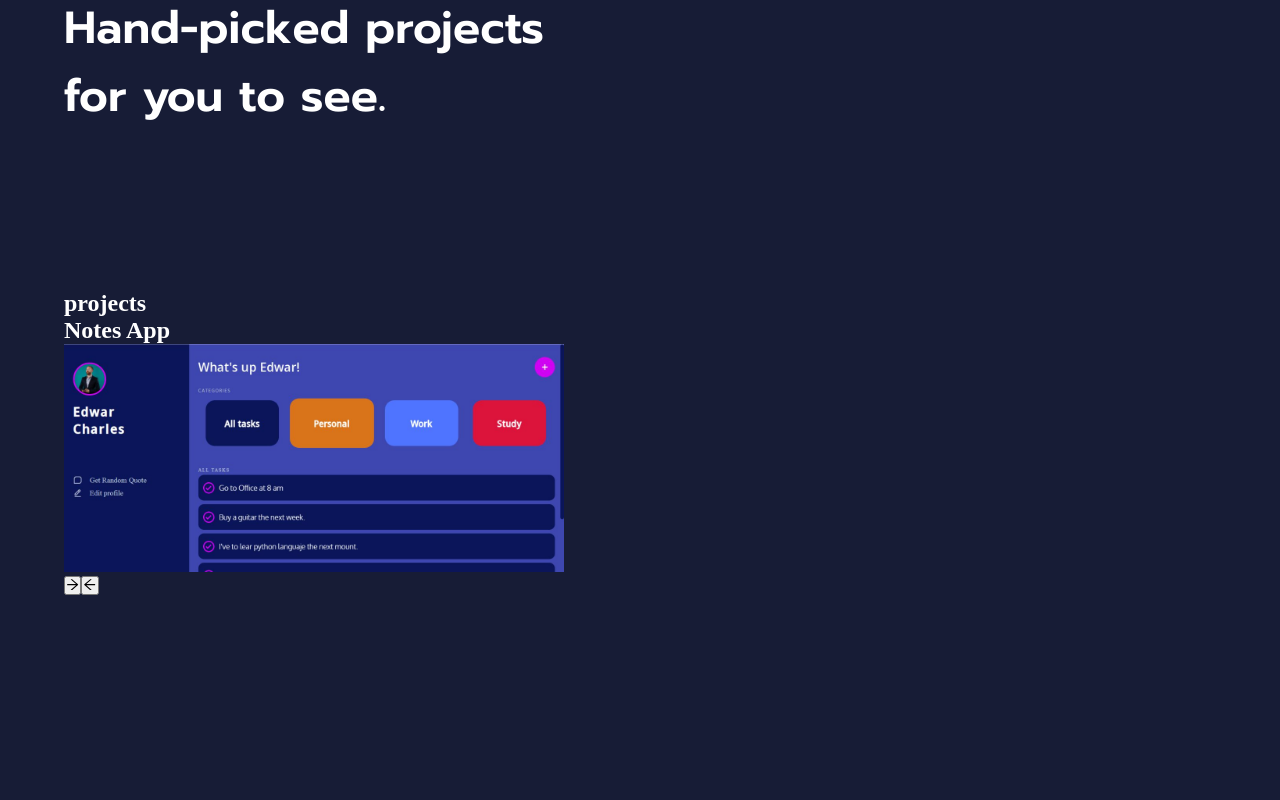
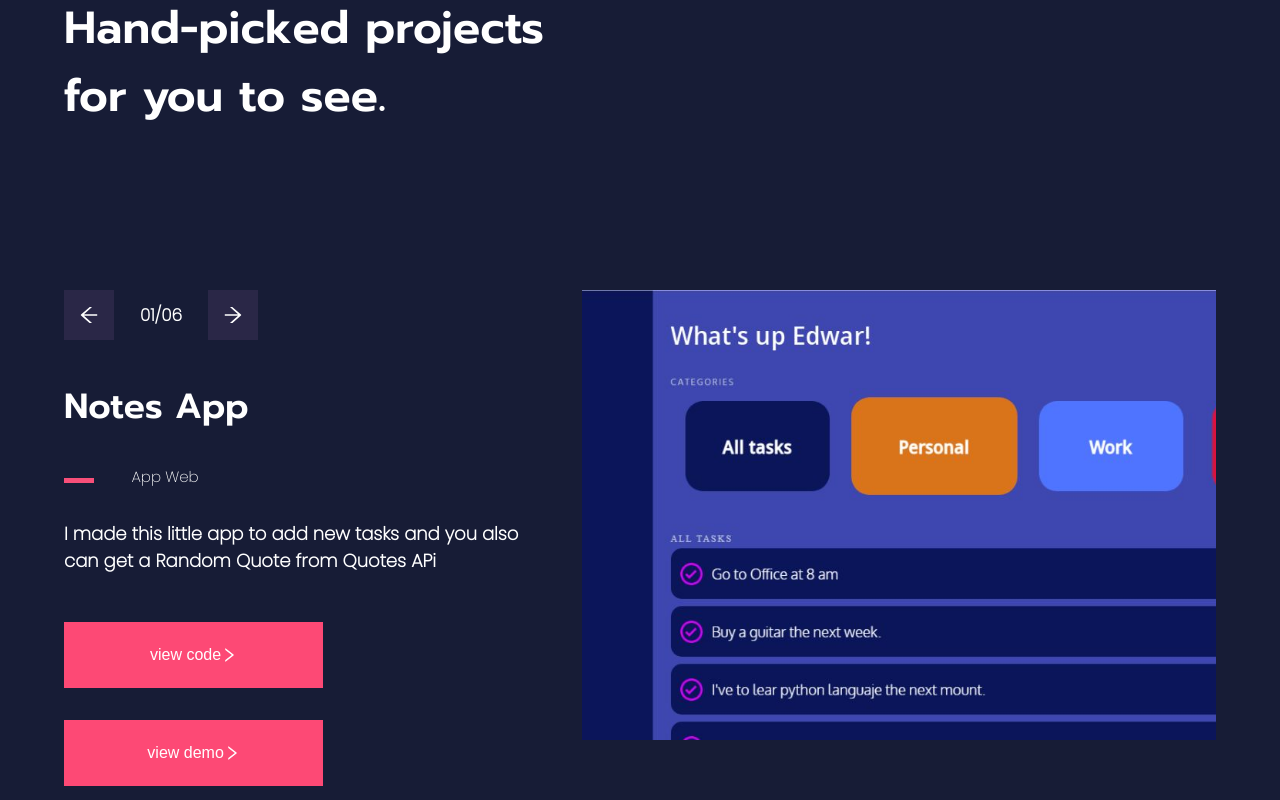
Before and after one commit to Fredvel123/fevs-portfolio, a React (Create React App) app: page / in a window 1280 px wide. Shown: the part 1180-1980 px from the top of the page. Built offline with nearby package versions, Linux system fonts and the light colour scheme; a web font is replaced by a local one.

Commit message:
I added styles to work section

```diff
--- a/src/components/work/Projects.jsx
+++ b/src/components/work/Projects.jsx
@@ -1,6 +1,6 @@
 import React, { useEffect, useRef, useState } from 'react';
 // styled componets
-import { ProjectsStyles } from '../../styles/work/projects';
+import { ProjectsStyles, Text } from '../../styles/work/projects';
 // images
 import notesApp from '../../images/notes-app.jpg'
 import gameApp from '../../images/game-app.jpg'
@@ -9,12 +9,13 @@ import photosApp from '../../images/photos-app.jpg'
 import movieApp from '../../images/movie-app.jpg'
 import dogApp from '../../images/dog-app.jpg'
 // icons
-import {ArrowRightOutlined, ArrowLeftOutlined} from '@ant-design/icons';
+import {RightOutlined, ArrowRightOutlined, ArrowLeftOutlined} from '@ant-design/icons';
 
 function Projects() {
   const projects = [
     {
       id: '1',
+      info: "App Web",
       title: "Notes App ",
       img: notesApp,
       text: "I made this little app to add new tasks and you also can get a Random Quote from Quotes APi ",
@@ -24,6 +25,7 @@ function Projects() {
     },
     {
       id: '2',
+      info: "web Site",
       title: "Games App ",
       img: gameApp,
       text: "Games Info App, you can search any game and get the info from the RAWG API",
@@ -33,6 +35,7 @@ function Projects() {
     },
     {
       id: '3',
+      info: "App Web",
       title: "e Commerce App",
       img: eCommApp,
       text: 'I made a small application that allows you to "buy things". I used an API that provides you with a Fake Online Store.',
@@ -43,6 +46,7 @@ function Projects() {
     },
     {
       id: '4',
+      info: "App Web",
       title: "Unsplusssh ",
       img: photosApp,
       text: "This is an app SPA (Single Page Aplication) to search photograph from the Unsplash API.",
@@ -52,6 +56,7 @@ function Projects() {
     },
     {
       id: '5',
+      info: "Web Site",
       title: "Movie App",
       img: movieApp,
       text: "This Movie App is made to search information about any movie, you can search your favorite movie and get information about: Actors, director, etc",
@@ -61,6 +66,7 @@ function Projects() {
     },
     {
       id: '6',
+      info: "Web Site",
       title: "Search Dog App",
       img: dogApp,
       text: "This is a very simple app, but this is consuming another Api, and I love to consume APIs",
@@ -91,17 +97,32 @@ function Projects() {
     }
     setProject(projects[count.current])
   }
+  const color = {
+    color: 'white',
+    fontSize: '20px'
+  }
   return (
     <ProjectsStyles>
-      <h2>projects</h2>
-      {project ?
-        <div>
-          <h2>{project.title}</h2>
-      <img src={project.img} width={500} alt="" />
+      <Text>
+        <div className='buttons'>
+          <button id='after'onClick={afterPage} ><ArrowLeftOutlined style={color} /></button>
+          <h2> {`0${project.id}/06`} </h2>
+          <button id='next' onClick={nextPage} ><ArrowRightOutlined style={color} /></button>
         </div>
-      : null }
-      <button id='next' onClick={nextPage} ><ArrowRightOutlined /></button>
-      <button id='after'onClick={afterPage} ><ArrowLeftOutlined /></button>
+        <h3>{project.title}</h3>
+        <p>{project.info}</p>
+        <h4>{project.text}</h4>
+
+          <a className='github' href={project.github} target='__blank' >
+            view code
+            <RightOutlined />
+          </a>
+          <a href={project.url} target='__blank' >
+            view demo
+            <RightOutlined />
+          </a>
+      </Text>
+      <img src={project.img} alt="" />
 
     </ProjectsStyles>
   );
--- a/src/styles/home/header.jsx
+++ b/src/styles/home/header.jsx
@@ -5,6 +5,7 @@ import fonts from '../tools/fonts.json';
 
 
 export const HeaderStyle = styled.header`
+  z-index: 200;
   padding: 0 5%;
   /* height: ; */ // this wiil be in
   height: ${({scroll}) => !scroll ? '20vh' : '12vh'};
--- a/src/styles/work/projects.jsx
+++ b/src/styles/work/projects.jsx
@@ -9,4 +9,94 @@ export const ProjectsStyles = styled.div`
   padding-top: 20vh;
   background: ${colors.secondBlue};
   padding-bottom: 50vh;
+  display: flex;
+  img {
+    object-fit: cover;
+    width: 55%;
+    height: 450px;
+    &:hover{
+      height: 100%;
+    }
+  }
+  @media screen and (max-width: 750px) {
+    flex-direction: column-reverse;
+    img {
+      width: 100%;
+    }
+  }
 `
+
+export const Text = styled.div`
+  display: flex;
+  flex-direction: column;
+  .buttons {
+    display: flex;
+    margin-bottom: 5vh;
+    align-items: center;
+    button {
+      cursor: pointer;
+      background: #2a2747;
+      border: none;
+      width: 50px;
+      height: 50px;
+      transition: ease-in .2s;
+      &:hover{
+        background: #44425e;
+      }
+    }
+    h2 {
+      font-size: 17px;
+      margin: 0 5%;
+      font-family: ${fonts.letter2};
+    }
+  }
+  h3 {
+    font-size: 35px;
+    font-family: ${fonts.letter1};
+  }
+  p {
+    font-size: 15px;
+    margin: 4vh 0;
+    font-family: ${fonts.letter2} ;
+    margin-left: 13% ;
+    &::before {
+      content: '';
+      position: absolute;
+      margin-top: 1.6vh;
+      left: 5%;
+      display: block;
+      width: 30px;
+      height: .6vh;
+      background: ${colors.pink};
+    }
+  }
+  h4 {
+    font-family: ${fonts.letter2};
+    margin-right: 12%;
+    font-size: 18px;
+  }
+  .github {
+    margin-top: 6vh;
+  }
+  a {
+    width: 50%;
+    padding: 3vh 0;
+    display: flex;
+    justify-content: center;
+    align-items: center;
+    font-family: ${fonts.letter3};
+    background: ${colors.darkPink};
+    margin-top: 4vh;
+    color: white;
+    transition: ease-in-out .2s;
+    &:hover{
+      background: ${colors.secondBlue};
+      border: 2px solid white;
+      width: calc(50% - 4px);
+    }
+  }
+  // responsivde design
+  @media screen and (max-width: 750px) {
+    padding-top: 15vh;
+  }
+`
--- a/src/styles/work/title.jsx
+++ b/src/styles/work/title.jsx
@@ -14,6 +14,7 @@ export const TitleStyles = styled.div`
     margin-left: calc(7% + 0px) ; // calc() is to calculate the margin :)
     /* margin-right: 3%; */
     &::before{
+      z-index: 100;
       content: '';
       background: ${colors.darkPink};
       position: absolute;
```
